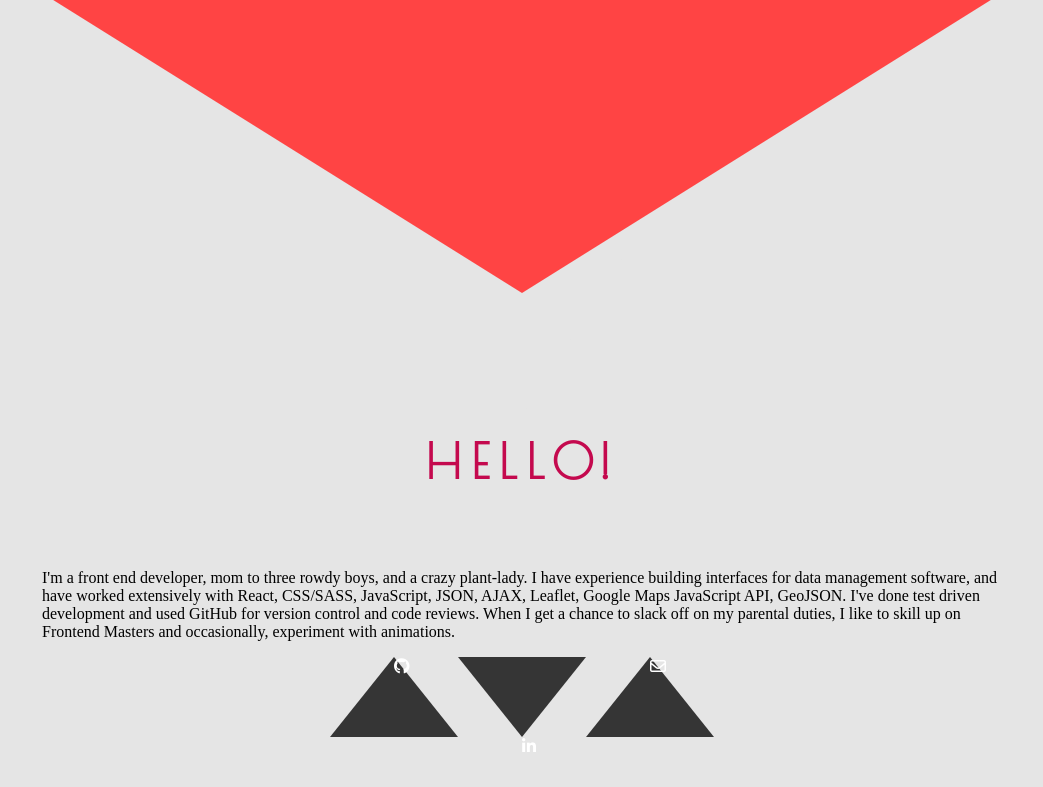
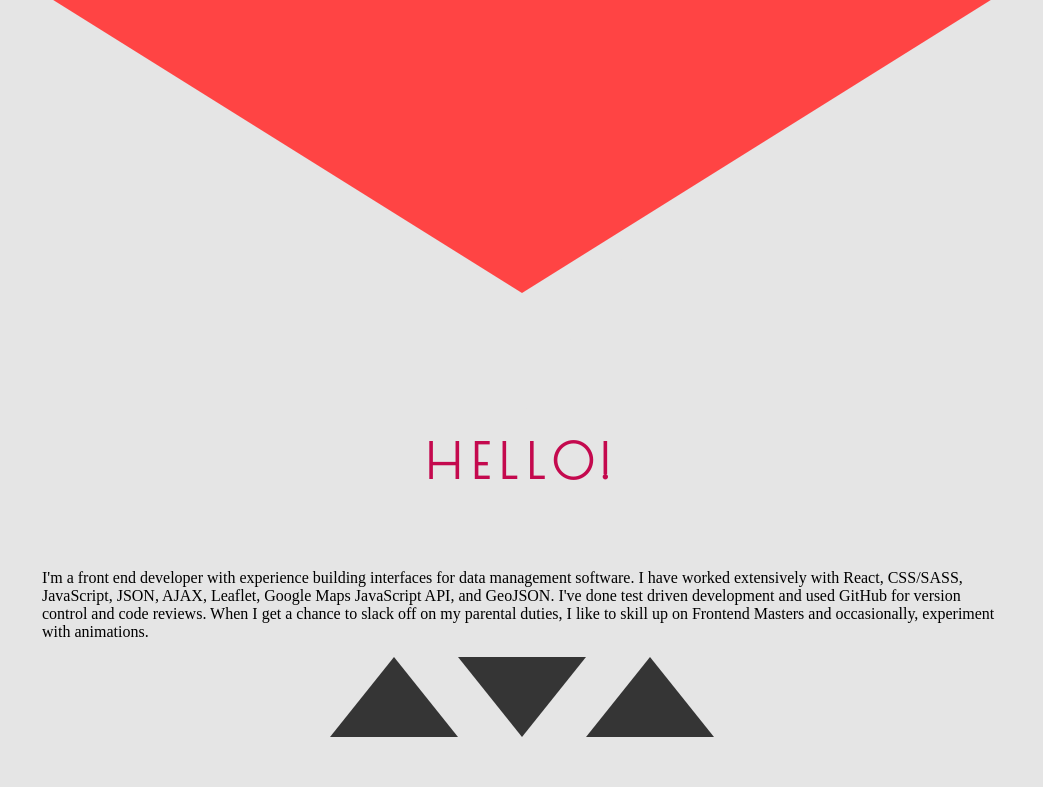
Before and after one commit to grayswan/geometrics, a website: page public/index.html in a window 1280 px wide. Shown: the part 467-1254 px from the top of the page, without its empty margins (118-1161 px from the left). Drawn offline with nearby package versions, Linux system fonts and the light colour scheme.

Commit message:
Edit bio

```diff
--- a/public/index.html
+++ b/public/index.html
@@ -36,18 +36,18 @@
     </div>
     <div class="bio-container">
       <div class="bio">
-        <p>I'm a front end developer, mom to three rowdy boys, and a crazy plant-lady. I have experience building interfaces for data management software, and have worked extensively with React, CSS/SASS, JavaScript, JSON, AJAX, Leaflet, Google Maps JavaScript API, GeoJSON. I've done test driven development and used GitHub for version control and code reviews. When I get a chance to slack off on my parental duties, I like to skill up on Frontend Masters and occasionally, experiment with animations.</p>
+        <p>I'm a front end developer with experience building interfaces for data management software. I have worked extensively with React, CSS/SASS, JavaScript, JSON, AJAX, Leaflet, Google Maps JavaScript API, and GeoJSON. I've done test driven development and used GitHub for version control and code reviews. When I get a chance to slack off on my parental duties, I like to skill up on Frontend Masters and occasionally, experiment with animations.</p>
       </div>
     </div>
     <div class="links">
       <div class="link-container-github">
-        <a href="https://github.com/grayswan"><i class="fa fa-github"></i></a>
+        <!-- <a href="https://github.com/grayswan"><i class="fa fa-github"></i></a> -->
       </div>
       <div class="link-container-linkedin">
-        <a href="https://www.linkedin.com/in/kristen-swan-grashel-88b3aa8/"><i class="fa fa-linkedin"></i></a>
+        <!-- <a href="https://www.linkedin.com/in/kristen-swan-grashel-88b3aa8/"><i class="fa fa-linkedin"></i></a> -->
       </div>
       <div class="link-container-email">
-        <a href="mailto:swan.kristen@gmail.com"><i class="fa fa-envelope-o" aria-hidden="true"></i></a>
+        <!-- <a href="mailto:swan.kristen@gmail.com"><i class="fa fa-envelope-o" aria-hidden="true"></i></a> -->
       </div>
     </div>
     <!-- <footer class="footer">Made by the Power of Grayswan 2018</footer> -->
--- a/public/main.js
+++ b/public/main.js
@@ -35,7 +35,7 @@ $(document).ready(() => {
     translateY: '-35vh',
     translateX: '30vw',
     delay: 500,
-    easing: 'easeOutQuad'
+    easing: 'easeOutCubic'
   });
 
 })
--- a/public/styles.css
+++ b/public/styles.css
@@ -101,9 +101,6 @@ h2 {
 }
 .link-container-linkedin a {
   font-family: "Poiret One";
-  /* position: absolute;
-  left: 47.3vw;
-  top: 151vh; */
   color: #fff;
   text-decoration: none;
 }
```
